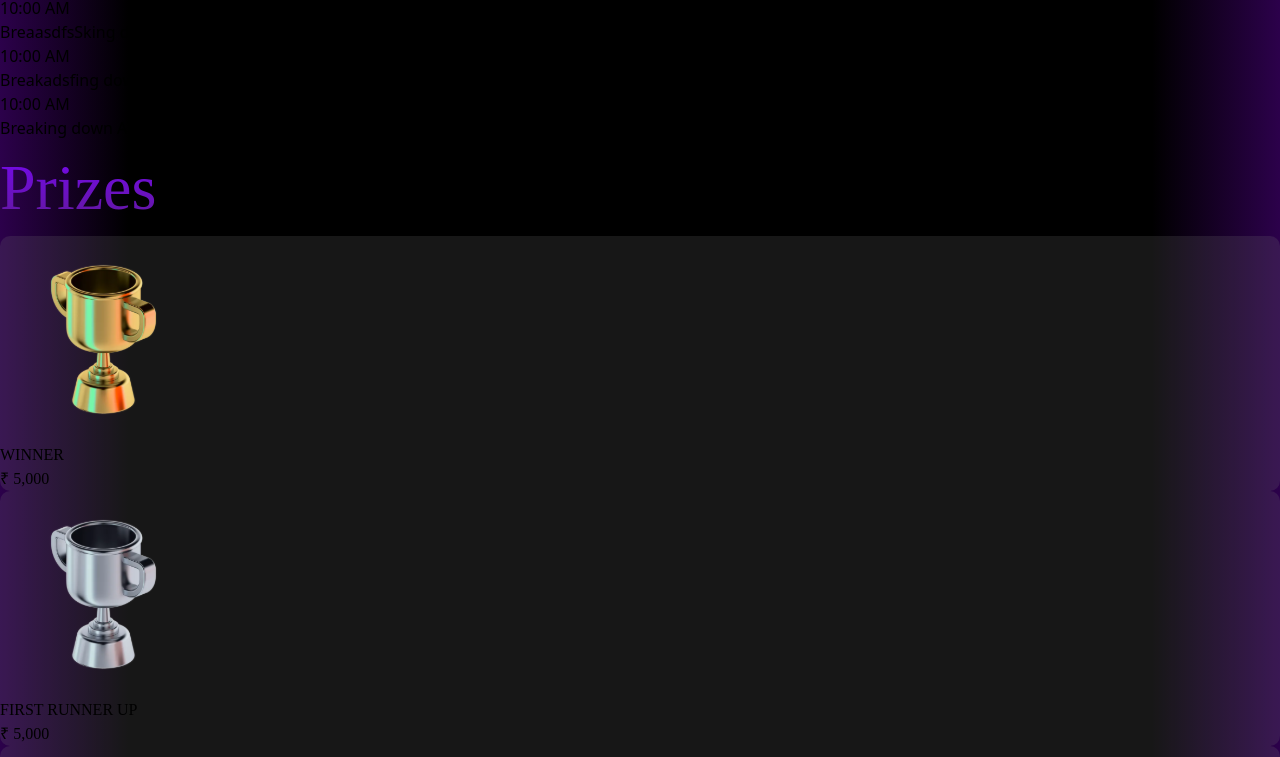
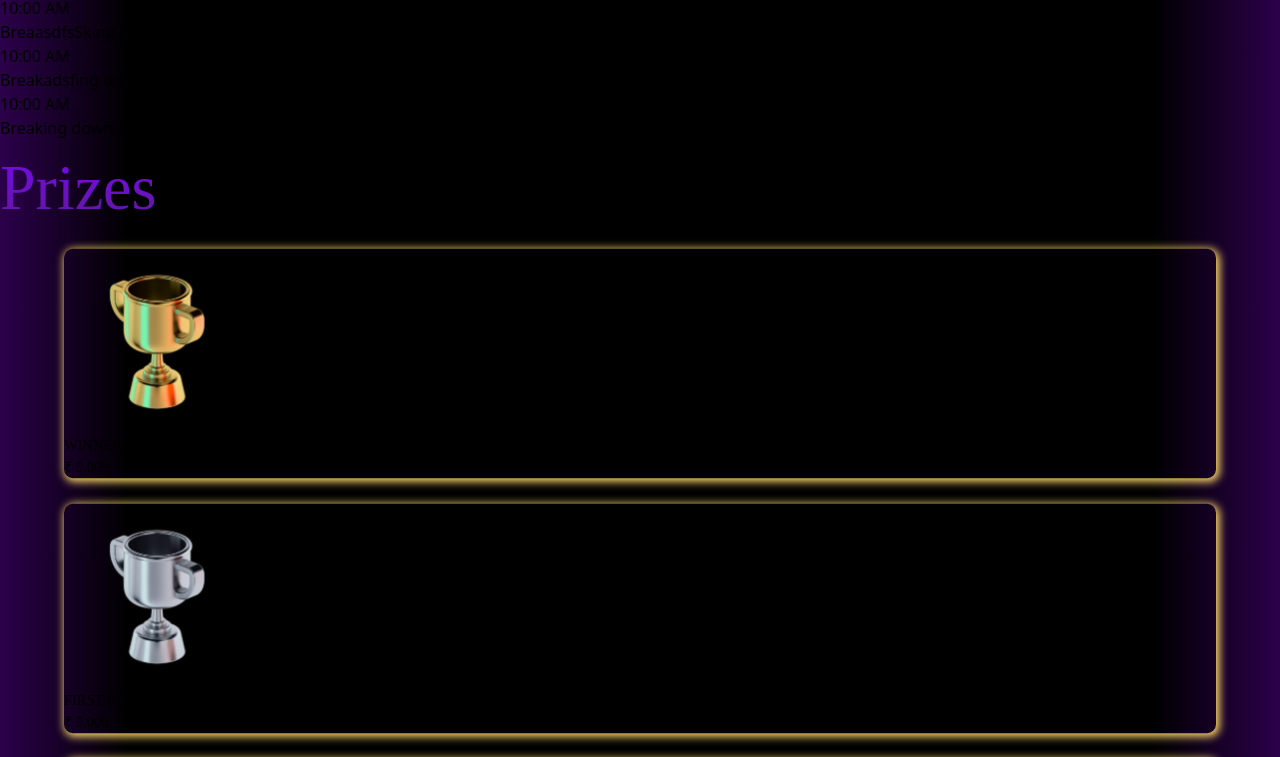
Before and after one commit to GDSC-KIIT/ClashOfModels, a React (Vite) app: page / in a window 1280 px wide. Shown: the part 5792-6549 px from the top of the page. Built offline with nearby package versions, Linux system fonts and the light colour scheme; a web font is replaced by a local one.

Commit message:
eddited prizes

```diff
--- a/src/components/Prize.jsx
+++ b/src/components/Prize.jsx
@@ -1,16 +1,30 @@
-
 import React, { useEffect, useState } from "react";
+import { motion } from "framer-motion";
 import PrizeCard from "./PrizeCard";
-import first from '../../public/first.svg'
-import second from '../../public/second.svg';
-import third from '../../public/third.svg';
-const Prizes = ()=>{
-    return(
-        <div className='h-fit pb-20 bg relative pt-2 w-full flex flex-col items-center justify-center px-10 gap-24'
+import first from "../../public/first.svg";
+import second from "../../public/second.svg";
+import third from "../../public/third.svg";
+const Prizes = () => {
+  return (
+    <div className="h-fit pb-20 bg relative pt-2 w-full flex flex-col items-center justify-center px-10 gap-24">
+      <motion.h2
+        initial={{
+          y: -10,
+          opacity: 0,
+        }}
+        whileInView={{
+          y: 0,
+          opacity: 1,
+        }}
+        transition={{
+          duration: 1,
+          type: "spring",
+          delay: 0.5,
+        }}
+        className="headings satoshi text-center mt-0"
       >
-        <div>
-            <h2 className="headings satoshi text-center mt-0">Prizes</h2>
-        </div>
+        Prizes
+      </motion.h2>
       <div className="flex flex-wrap gap-8 justify-center items-center mt-[-2rem]">
         <PrizeCard img={first} title="WINNER" price="5,000" />
         <PrizeCard img={second} title="FIRST RUNNER UP" price="5,000" />
@@ -18,6 +32,6 @@ const Prizes = ()=>{
       </div>
     </div>
   );
-}
+};
 
 export default Prizes;
--- a/src/components/PrizeCard.jsx
+++ b/src/components/PrizeCard.jsx
@@ -1,11 +1,36 @@
-const PrizeCard = (params) =>{
-    return(
-        <div className="flex flex-col justify-center items-center box-bg w-80 py-6">
-            <img src={params.img} alt="" />
-            <h2 className="clash-bold text-3xl text-yellow-400">{params.title}</h2>
-            <h3 className="text-white mori text-2xl">₹ {params.price}</h3>
-        </div>
-    );
-}
+import { motion } from "framer-motion";
+const PrizeCard = (params) => {
+  const variants = {
+    hidden: {
+      opacity: 0,
+      y:-10,
+      scale:0.9
+    },
+    visible: {
+      opacity: 1,
+      scale: 0.9,
+      y:0,
+      transition: {
+        duration: 0.3,
+
+      },
+    },
+    hover: {
+      scale: 1,
+    },
+  };
+  return (
+    <motion.div
+    variants={variants}
+    initial="hidden"
+    whileInView="visible"
+    whileHover="hover"
+    className="flex flex-col justify-center apple items-center box-bg w-80 py-6">
+      <img src={params.img} alt="" />
+      <h2 className="clash-bold text-xl text-yellow-400">{params.title}</h2>
+      <h3 className="text-white mori text-lg">₹ {params.price}</h3>
+    </motion.div>
+  );
+};
 
 export default PrizeCard;
--- a/src/index.css
+++ b/src/index.css
@@ -73,6 +73,7 @@
 }
 
 .box-bg {
-    background: rgba(115, 115, 115, 0.2);
+    /* background: rgba(208, 208, 208, 0.21); */
+    box-shadow: #ffd969 2px 2px 10px 2px;
     border-radius: 10px;
 }
```
Also changed, not shown: src/components/Timeline.jsx (+1 -17 lines). Lines whose indentation alone changed are shown as unchanged.
